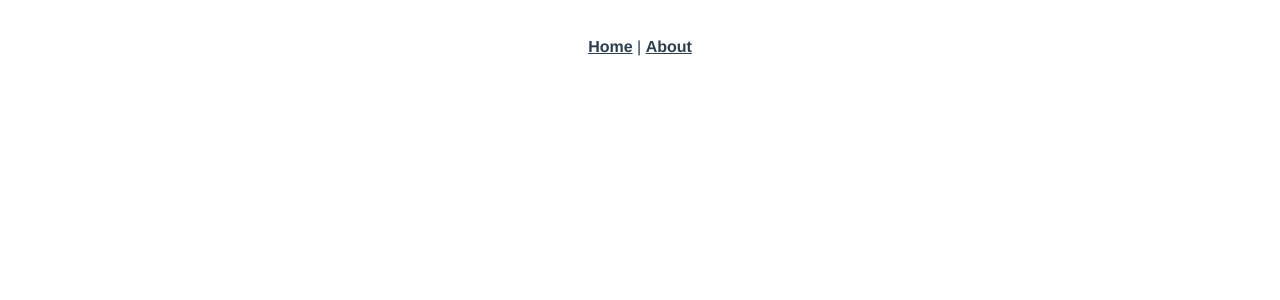
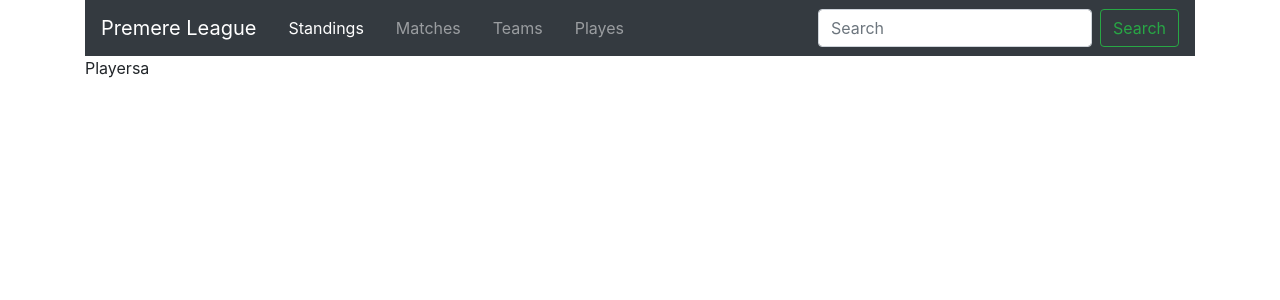
Before and after one commit to Kristiee/My-league-vue-app, a Vue app: page /players in a window 1280 px wide. Shown: the top 300 px of the page. Built offline with nearby package versions, Linux system fonts and the light colour scheme.

Commit message:
Fetch data and load on table

```diff
--- a/src/App.vue
+++ b/src/App.vue
@@ -1,32 +1,53 @@
 <template>
-  <div id="app">
-    <div id="nav">
-      <router-link to="/">Home</router-link> |
-      <router-link to="/about">About</router-link>
-    </div>
+  <div id="app" class="container">
+    <nav class="navbar navbar-expand-lg navbar-dark bg-dark">
+      <a class="navbar-brand" href="#">Premere League</a>
+
+
+      <div class="collapse navbar-collapse" id="navbarTogglerDemo02">
+        <ul class="navbar-nav mr-auto mt-2 mt-lg-0">
+          <li class="nav-item active ">
+            <router-link to="/" class="nav-link px-3">Standings</router-link>
+          </li>
+          <li class="nav-item">
+            <router-link to="/matches" class="nav-link px-3">Matches</router-link>
+          </li>
+          <li class="nav-item">
+            <router-link to="/teams" class="nav-link px-3"> Teams</router-link>
+          </li>
+          <li class="nav-item">
+            <router-link to="/players" class="nav-link px-3"> Playes</router-link>
+          </li>
+        </ul>
+        <form class="form-inline my-2 my-lg-0">
+          <input class="form-control mr-sm-2" type="search" placeholder="Search">
+          <button class="btn btn-outline-success my-2 my-sm-0" type="submit">Search</button>
+        </form>
+      </div>
+    </nav>
     <router-view />
   </div>
 </template>
 
 <style lang="scss">
-#app {
-  font-family: Avenir, Helvetica, Arial, sans-serif;
-  -webkit-font-smoothing: antialiased;
-  -moz-osx-font-smoothing: grayscale;
-  text-align: center;
-  color: #2c3e50;
-}
+// #app {
+//   font-family: Avenir, Helvetica, Arial, sans-serif;
+//   -webkit-font-smoothing: antialiased;
+//   -moz-osx-font-smoothing: grayscale;
+//   text-align: center;
+//   color: #2c3e50;
+// }
 
-#nav {
-  padding: 30px;
+// #nav {
+//   padding: 30px;
 
-  a {
-    font-weight: bold;
-    color: #2c3e50;
+//   a {
+//     font-weight: bold;
+//     color: #2c3e50;
 
-    &.router-link-exact-active {
-      color: #42b983;
-    }
-  }
-}
+//     &.router-link-exact-active {
+//       color: #42b983;
+//     }
+//   }
+// }
 </style>
--- a/src/main.js
+++ b/src/main.js
@@ -1,4 +1,7 @@
+import "@babel/polyfill";
+import "mutationobserver-shim";
 import Vue from "vue";
+import "./plugins/bootstrap-vue";
 import App from "./App.vue";
 import router from "./router";
 import store from "./store";
--- a/src/router/index.js
+++ b/src/router/index.js
@@ -7,17 +7,24 @@ Vue.use(VueRouter);
 const routes = [
   {
     path: "/",
-    name: "Home",
+    name: "Standings",
     component: Home
   },
   {
-    path: "/about",
-    name: "About",
-    // route level code-splitting
-    // this generates a separate chunk (about.[hash].js) for this route
-    // which is lazy-loaded when the route is visited.
+    path: "/matches",
+    name: "matches",
     component: () =>
-      import(/* webpackChunkName: "about" */ "../views/About.vue")
+      import(/* webpackChunkName: "about" */ "../views/Matches.vue")
+  },{
+    path: "/teams",
+    name: "teams",
+    component: () =>
+      import(/* webpackChunkName: "about" */ "../views/Teams.vue")
+  },{
+    path: "/players",
+    name: "players",
+    component: () =>
+      import(/* webpackChunkName: "about" */ "../views/Players.vue")
   }
 ];
 
--- a/src/views/Home.vue
+++ b/src/views/Home.vue
@@ -1,18 +1,147 @@
 <template>
   <div class="home">
-    <img alt="Vue logo" src="../assets/logo.png" />
-    <HelloWorld msg="Welcome to Your Vue.js App" />
-  </div>
+    <table class="table">
+      <thead>
+        <tr>
+          <th scope="col">Clubs</th>
+          <th scope="col">MP</th>
+          <th scope="col">W</th>
+          <th scope="col">D</th>
+          <th scope="col">L</th>
+          <th scope="col">GF</th>
+          <th scope="col">GA</th>
+          <th scope="col">GD</th>
+          <th scope="col">Points</th>
+          <th scope="col">Last 5</th>
+        </tr>
+      </thead>
+      <tbody>
+        <tr v-for="(data, key) in processPremierLeagueJSON" :key="key" :class="data.background ? data.background : 'bg-light'">
+          <td scope="col">{{data.name}}</td>
+          <td scope="col">{{data.mp}}</td>
+          <td scope="col">{{data.win}}</td>
+          <td scope="col">{{data.draw}}</td>
+          <td scope="col">{{data.lose}}</td>
+          <td scope="col">{{data.goalCon}}</td>
+          <td scope="col">{{data.goals}}</td>
+          <td scope="col">{{data.GoalDifference}}</td>
+          <td scope="col">{{data.points}}</td>
+          <td scope="col">
+            <span v-for="(pts, ind) in data.results" :key="ind">
+              {{pts}}
+            </span>
+          </td>
+        </tr>
+
+      </tbody>
+    </table>
+</div>
 </template>
 
 <script>
-// @ is an alias to /src
-import HelloWorld from "@/components/HelloWorld.vue";
+
+// import Vue from 'vue';
+import axios from "axios";
 
 export default {
   name: "Home",
   components: {
-    HelloWorld
+  },
+  data() {
+    return {
+      // seasons: ['2014-15','2015-16', '2016-17','2018-19', '2019-20'],
+      league_data: [],
+      processPremierLeagueJSON: [],
+      title: '',
+      table_data: ''
+    }
+  },
+  mounted() {
+    this.getleagueData ()
+  },
+  methods:{
+
+    getleagueData(){
+      // this.seasons.map(season => {
+        // axios.get(`https://raw.githubusercontent.com/openfootball/football.json/master/${season}/en.1.json`)
+        axios.get (`https://raw.githubusercontent.com/openfootball/football.json/master/2014-15/en.1.json`)
+       .then (res => {
+         console.log("res", res);
+          this.league_data = res.data;
+          this.processPremierLeagueJSON  = this.processPremereLeague()
+          console.log (this.processPremierLeagueJSON);
+
+       })
+
+      // })
+    },
+    processPremereLeague() {
+      // const processPremierLeagueJSON = () => {
+        // console.log(data)
+      this.title = this.league_data.name;
+      var rounds = this.league_data.rounds;
+      var teamJSON = {};
+      for (var i in rounds) {
+        var matches = rounds[i].matches;
+        for (var j in matches) {
+          if (!teamJSON[matches[j]["team1"]]) {
+            teamJSON[matches[j]["team1"]] = {"name":matches[j]["team1"],"mp":0,"win":0,"lose":0,"draw":0,"goals":0,"goalCon":0,"points":0,results:[]};
+          };
+
+          if (!teamJSON[matches[j]["team2"]]) {
+            teamJSON[matches[j]["team2"]] = {"name":matches[j]["team2"],"mp":0,"win":0,"lose":0,"draw":0,"goals":0,"goalCon":0,"points":0,results:[]};
+          };
+
+          var match = matches[j];
+          var score = match.score.ft;
+          teamJSON[matches[j]["team1"]].mp += 1;
+          teamJSON[matches[j]["team2"]].mp += 1;
+          teamJSON[matches[j]["team1"]].goals += score[0];
+          teamJSON[matches[j]["team1"]].goalCon += score[1];
+          teamJSON[matches[j]["team2"]].goals += score[1];
+          teamJSON[matches[j]["team2"]].goalCon += score[0];
+          if (score[0] > score[1]) {
+            teamJSON[matches[j]["team1"]].win += 1;
+            teamJSON[matches[j]["team1"]].points += 3;
+            teamJSON[matches[j]["team1"]].results.push("W ");
+            teamJSON[matches[j]["team2"]].results.push("L ");
+            teamJSON[matches[j]["team2"]].lose += 1;
+          } else if (score[1] > score[0]) {
+            teamJSON[matches[j]["team2"]].win += 1;
+            teamJSON[matches[j]["team2"]].points += 3;
+            teamJSON[matches[j]["team1"]].results.push("L ");
+            teamJSON[matches[j]["team2"]].results.push("W ");
+            teamJSON[matches[j]["team1"]].lose += 1;
+          } else {
+            teamJSON[matches[j]["team2"]].points += 1;
+            teamJSON[matches[j]["team1"]].points += 1;
+            teamJSON[matches[j]["team1"]].draw += 1;
+            teamJSON[matches[j]["team2"]].draw += 1;
+            teamJSON[matches[j]["team1"]].results.push("D ");
+            teamJSON[matches[j]["team2"]].results.push("D ");
+          }
+        }
+      }
+      var keys = Object.keys(teamJSON);
+      var resultArray = [];
+      for (var k in keys) {
+        var obj = teamJSON[keys[k]];
+        obj.GoalDifference = obj.goals - obj.goalCon;
+        obj.results.splice(0, 33);
+        resultArray.push(teamJSON[keys[k]]);
+      }
+
+      resultArray.sort((a,b) => (a.points < b.points) ? 1 : ((b.points < a.points) ? -1 : (a.goals < b.goals)? 1:0));
+      resultArray[0].background = 'bg-success';
+      resultArray[1].background = 'bg-success';
+      resultArray[2].background = 'bg-success'
+      resultArray[3].background = 'bg-success';
+      resultArray[17].background = 'bg-danger' ;
+      resultArray[18].background = 'bg-danger' ;
+      resultArray[19].background = "bg-danger" ;
+      return resultArray;
+    }
+    // }
   }
 };
 </script>
--- /dev/null
+++ b/src/views/Matches.vue
@@ -0,0 +1,14 @@
+<template>
+  <div class="home">
+    <p> Matches</p>
+  </div>
+</template>
+
+<script>
+
+export default {
+  name: "Home",
+  components: {
+  }
+};
+</script>
--- /dev/null
+++ b/src/views/Players.vue
@@ -0,0 +1,14 @@
+<template>
+  <div class="home">
+    <p> Playersa</p>
+  </div>
+</template>
+
+<script>
+
+export default {
+  name: "Home",
+  components: {
+  }
+};
+</script>
--- /dev/null
+++ b/src/views/Teams.vue
@@ -0,0 +1,14 @@
+<template>
+  <div class="home">
+    <p> teams</p>
+  </div>
+</template>
+
+<script>
+
+export default {
+  name: "Home",
+  components: {
+  }
+};
+</script>
```
Also changed, not shown: package.json (+9 -0 lines), src/plugins/bootstrap-vue.js (added, +7 -0 lines), src/assets/check.svg (added), src/views/Standings.vue (renamed from src/views/About.vue), 1 other file (tests, documents, lock files or other folders).
